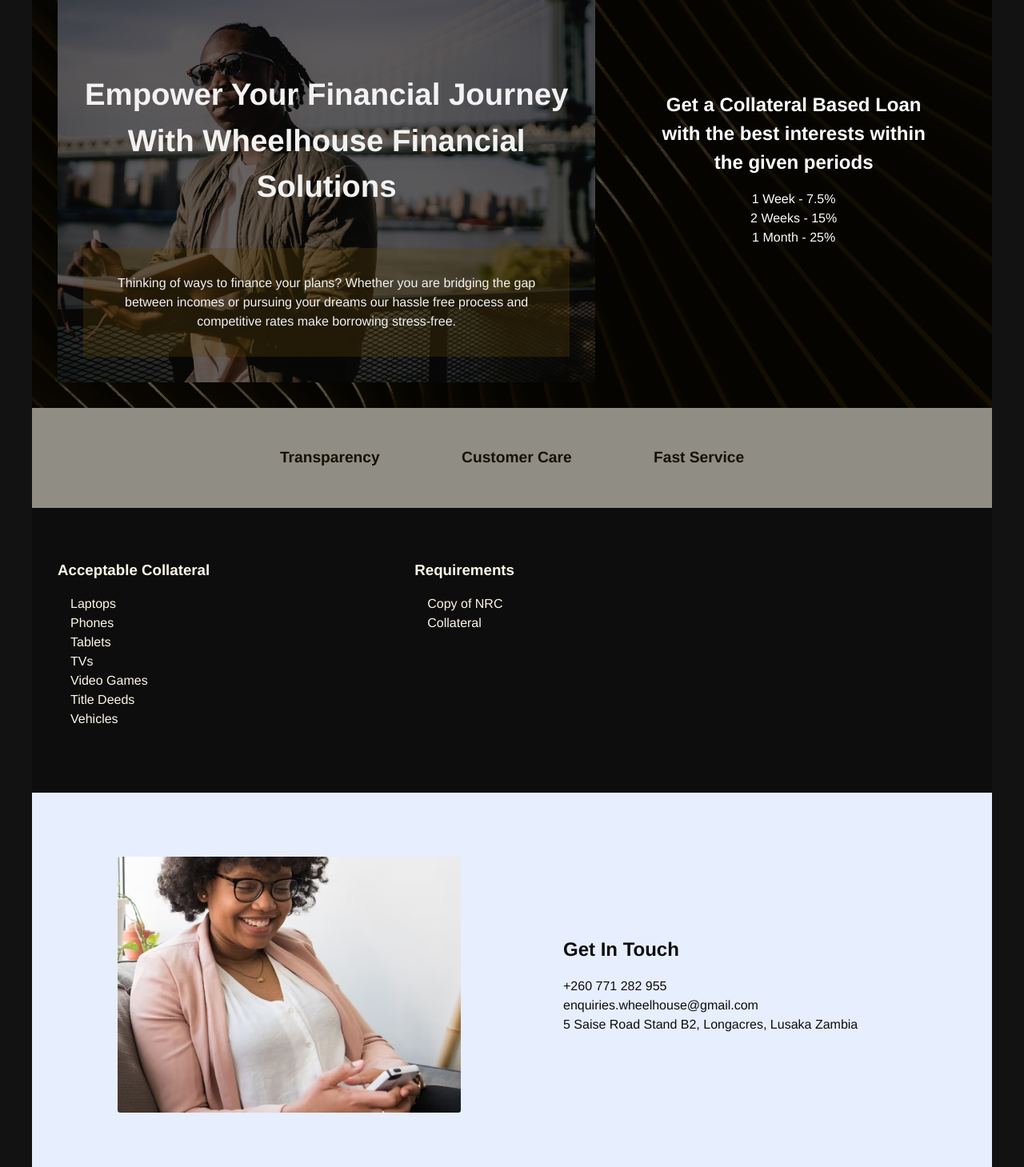
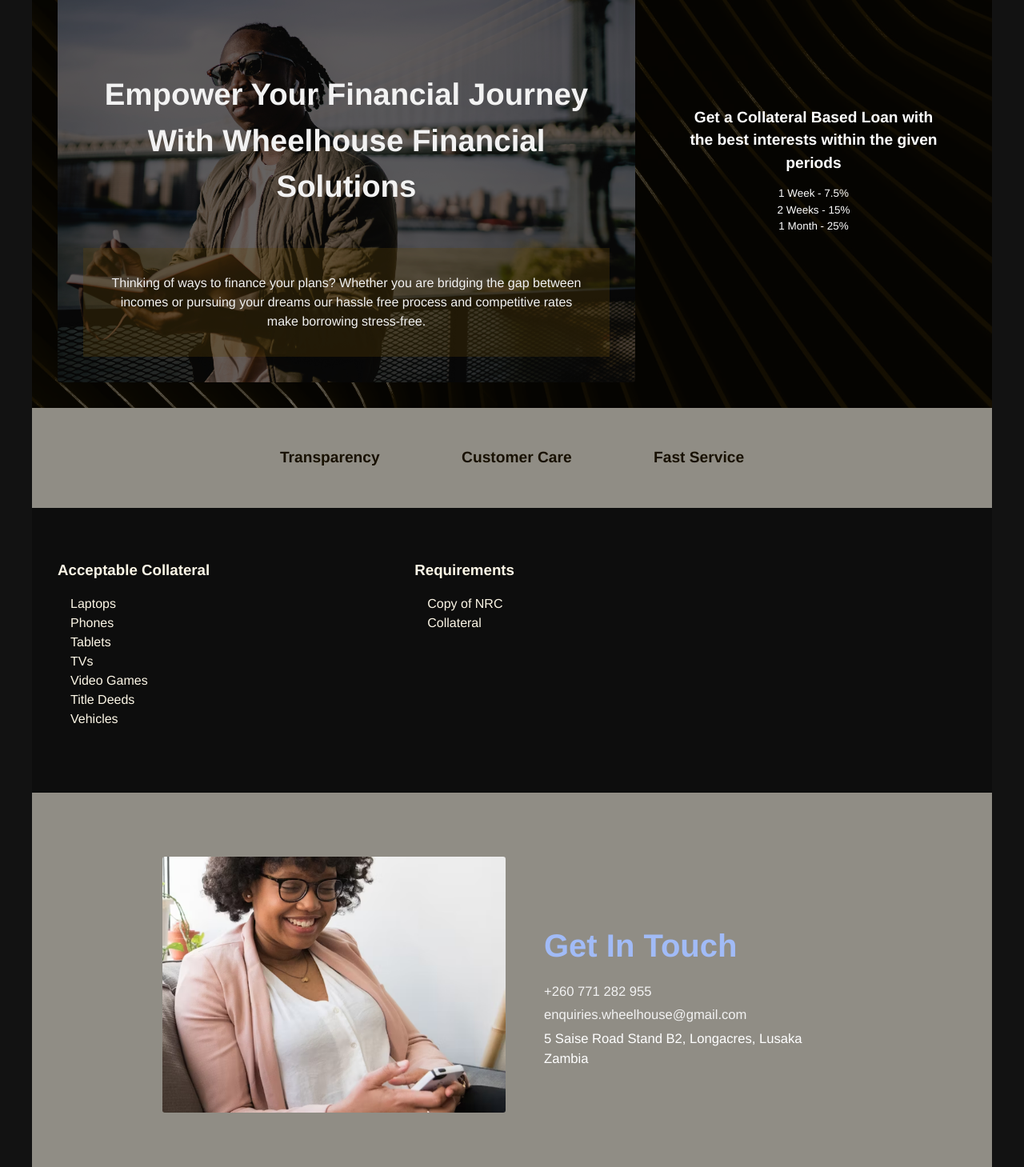
Before and after one commit to kangwa-ntema/wheelhousefinancialsolutionszambia, a React (Vite) app: page / in a window 1280 px wide. Shown: the part 231-1690 px from the top of the page at 80% size. Built offline with nearby package versions, Linux system fonts and the light colour scheme.

Commit message:
made more changes with colors and layout to make it a bit more appealing

```diff
--- a/src/pages/HomePage/HomePage.css
+++ b/src/pages/HomePage/HomePage.css
@@ -53,10 +53,18 @@
 .loanInterestsInfo{
   align-self: center;
   padding: 2rem;
+  font-size: clamp(1em, 1.5vw, 2em);
+  max-width: 30rem;
+}
+
+.loanInterestsTitle{
+  font-size: 1em;
 }
 
 .loanInterests{
   padding: 0;
+  font-size: .7em;
+
 }
 
 .keyWordsContainer{
@@ -119,7 +127,7 @@
 
 .getInTouchContainer {
   max-width: var(--max-width-xl);
-  background-color: var(--clr-sec-700);
+  background-color: var(--clr-primary-blend-700-5);
   color: var(--clr-neutral-100);
 }
 
@@ -136,21 +144,35 @@
   background-repeat: no-repeat;
   background-position: center;
   border-radius: 0.2rem;
-  padding: 20rem 1rem 2rem;
+  padding: 15rem 0 0;
+  color: white;
 }
 
 .getInTouchTitle{
   margin-bottom: 1rem;
+  font-size: 2.5em;
+  color: var(--clr-sec-600)
 }
 
-.getInTouchInfo > a{
-  color: var(--clr-neutral-100);
+.getInTouchDetails{
+  font-size: clamp(.9em, 1.3vw, 1.8em);
+  display: flex;
+  flex-direction: column;
+  gap: .3rem;
+}
+
+.getInTouchDetails > a{
+  color: var(--clr-neutral-700);
   text-decoration: none;
-  margin-block: 1rem;
 }
+
 .getInTouchInfo > a:hover{
   text-decoration: underline;
 
+}
+.getInTouchInfoBG{
+  background-image: linear-gradient(rgba(0, 0, 0, 0), black);
+  padding:3rem 1rem 1rem;
 }
 
 .getInTouchBG{
@@ -161,11 +183,16 @@
   .getInTouchInfoContainer {
     display: grid;
     justify-content: center;
-    gap: 10vw;
+    gap: 1rem;
     grid-template-columns: 50% 50%;
     align-items: center;
     margin: 0 auto;
   }
+
+.getInTouchInfoBG{
+  background-image:none;
+
+}
 
   .getInTouchBG {
     background-image: url("../../assets/images/lady-on-phone.png");
@@ -179,7 +206,7 @@
 
   .getInTouchInfo {
     background-image: none;
-    padding: 0;
+    padding: 1rem;
     text-align: left;
   }
 }
--- a/src/pages/HomePage/HomePage.jsx
+++ b/src/pages/HomePage/HomePage.jsx
@@ -64,16 +64,19 @@
         <div className="getInTouchInfoContainer">
           <div className="getInTouchBG"></div>
           <div className="getInTouchInfo">
+            <div className="getInTouchInfoBG">
               <h1 className="getInTouchTitle">Get In Touch</h1>
+              <div className="getInTouchDetails">
                 <a href="" tel="+260771282955" className="phoneNumber">
                   +260 771 282 955
                 </a>
                 <a href="" mailto="enquiries.wheelhouse@gmail.com">
-
                   <p>enquiries.wheelhouse@gmail.com</p>
                 </a>
                 <p>5 Saise Road Stand B2, Longacres, Lusaka Zambia </p>
                 <p className="phoneNumber"></p>
+              </div>
+            </div>
           </div>
         </div>
       </div>
```
Lines whose indentation alone changed are shown as unchanged.
